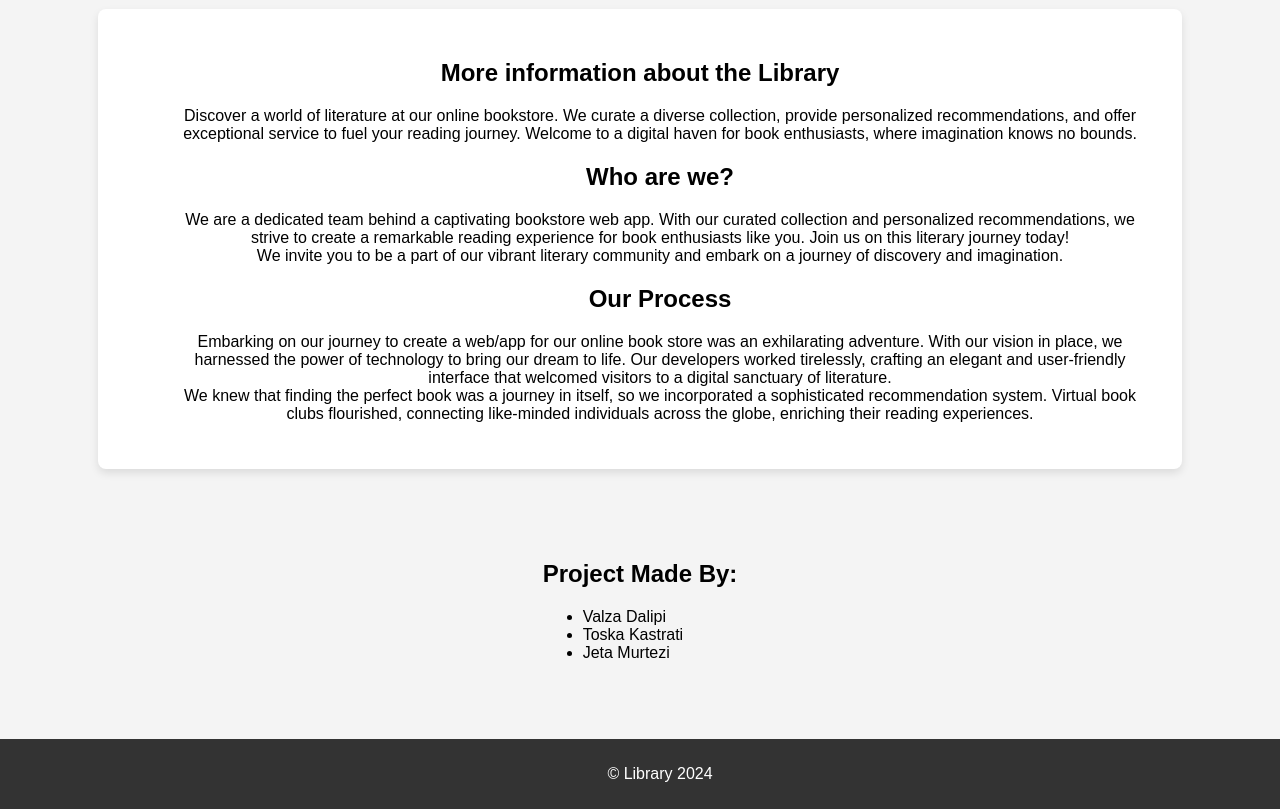
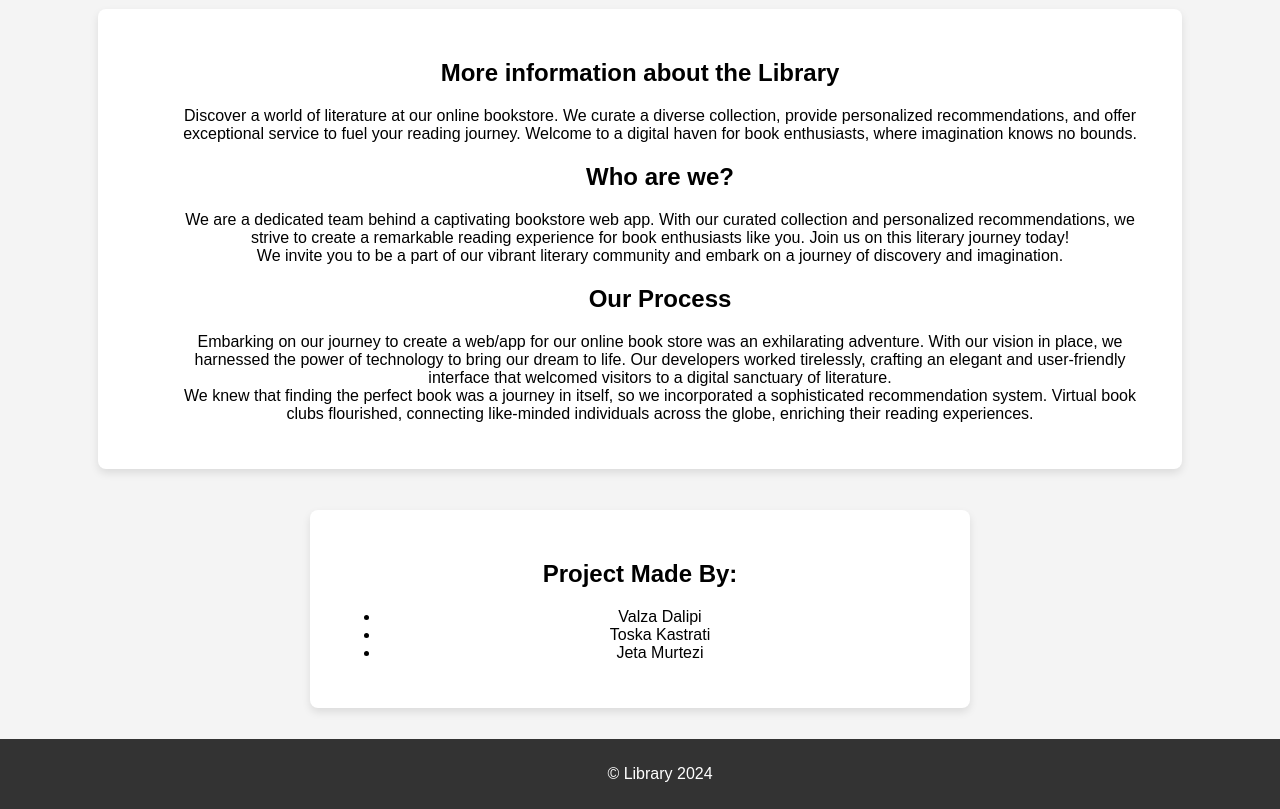
Before and after one commit to valzza/library, a PHP site: page /aboutus.html in a window 1280 px wide. Shown: the part 91-900 px from the top of the page. Run offline with PHP 8.4, Linux system fonts and the light colour scheme.

Commit message:
Update style.css

```diff
--- a/style.css
+++ b/style.css
@@ -213,6 +213,15 @@ textarea {
     height: calc(40vh - 60px);
     background-color: #f4f4f4;
   }
+  .aboutus-box {
+    background-color: white;
+    padding: 30px;
+    width: 80%;
+    max-width: 600px;
+    box-shadow: 0 4px 8px rgba(0, 0, 0, 0.1);
+    border-radius: 8px;
+    text-align: center;
+  }
 
   /* Footer */
   footer {
```
